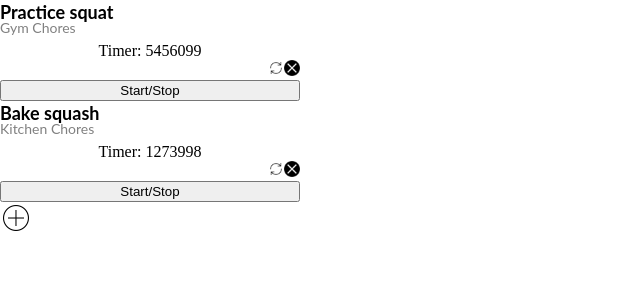
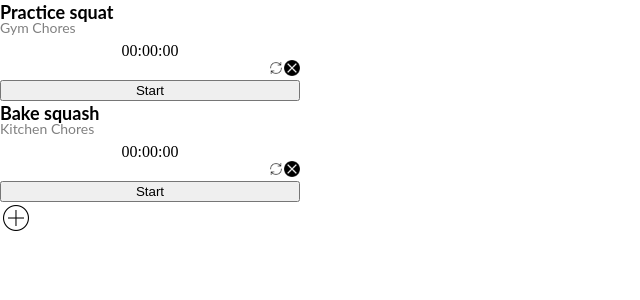
Before and after one commit to tsbajwa/time-tracker-app, a React (Create React App) app: page / in a window 1280 px wide. Shown: the top 300 px of the page, without its empty margins (0-640 px from the left). Built offline with nearby package versions, Linux system fonts and the light colour scheme.

Commit message:
Basic functionality working

```diff
--- /dev/null
+++ b/src/components/DualButton.js
@@ -0,0 +1,17 @@
+import React from 'react';
+
+class DualButton extends React.Component {
+  render() {
+    if (this.props.start) {
+      return (
+        <button onClick={this.props.startOnClick}>{this.props.startBtnText}</button>
+      )
+    } else {
+      return (
+        <button onClick={this.props.stopOnClick}>{this.props.stopBtnText}</button>
+      )
+    }
+  }
+}
+
+export default DualButton;
--- a/src/components/EditableTimer.js
+++ b/src/components/EditableTimer.js
@@ -32,6 +32,8 @@ class EditableTimer extends React.Component {
         toggleState={this.handleToggle}
         delete={this.props.delete}
         toggleTimer={this.props.toggleTimer}
+        timerStartTime={this.props.timerStartTime}
+        recordPaused={this.props.recordPaused}
         />
       );
     }
--- a/src/components/EditableTimerList.js
+++ b/src/components/EditableTimerList.js
@@ -15,6 +15,8 @@ class EditableTimerList extends React.Component {
         key={timer.id}
         delete={this.props.delete}
         toggleTimer={this.props.toggleTimer}
+        timerStartTime={this.props.timerStartTime}
+        recordPaused={this.props.recordPaused}
         />
       );
     })
--- a/src/components/Timer.js
+++ b/src/components/Timer.js
@@ -1,9 +1,27 @@
 import React from 'react';
-import Button from './Button';
+import DualButton from './DualButton';
 import edit from '../assets/edit.png';
 import del from '../assets/del.png';
+import { msToTime } from '../util/helpers';
 
 class Timer extends React.Component {
+  state = {
+    start: true,
+  }
+
+  handleToggleTimerClick = (e) => {
+    e.preventDefault();
+    this.setState({ start: false, })
+    this.props.timerStartTime(this.props.id);
+    this.toggleTimer = setInterval(this.props.toggleTimer,1000,this.props.id);
+  }
+
+  handleStopOnClick = () => {
+   this.setState({ start: true, });
+   clearInterval(this.toggleTimer);
+   this.props.recordPaused(this.props.id);
+  }
+
   render() {
     return (
       <div className='timer'>
@@ -12,15 +30,18 @@ class Timer extends React.Component {
           <p>{this.props.project}</p>
         </div>
         <div className='timer__time'>
-         Timer: {this.props.elapsed}
+         {msToTime(this.props.elapsed)}
         </div>
         <div className='timer__editOptions'>
          <img src={edit} onClick={this.props.toggleState} alt='Edit timer' />
          <img src={del} onClick={() => this.props.delete(this.props.id)} alt='Delete Timer' />
         </div>
-          <Button
-          btnText='Start/Stop'
-          onClick={() => this.props.toggleTimer(this.props.id)}
+        <DualButton
+          start={this.state.start}
+          startOnClick={this.handleToggleTimerClick}
+          startBtnText='Start'
+          stopOnClick={this.handleStopOnClick}
+          stopBtnText='Stop'
           />
       </div>
     );
--- a/src/components/TimerDashboard.js
+++ b/src/components/TimerDashboard.js
@@ -9,35 +9,44 @@ class TimerDashBoard extends React.Component {
         title: 'Practice squat',
         project: 'Gym Chores',
         id: uuid(),
-        elapsed: 5456099,
+        elapsed: null,
         runningSince: null,
+        pausedTime: null,
       },
       {
         title: 'Bake squash',
         project: 'Kitchen Chores',
         id: uuid(),
-        elapsed: 1273998,
+        elapsed: null,
         runningSince: null,
+        pausedTime: null,
       },
     ],
+  }
+
+  recordPausedTime = (id) => {
+    let position = findArrayPosition(id, this.state.timers);
+    let updatedTimers = [...this.state.timers]
+    updatedTimers[position].pausedTime = updatedTimers[position].elapsed;
+    this.setState({ timers: updatedTimers })
+  }
+
+  handleTimerStartTime = (id) => {
+    let position = findArrayPosition(id, this.state.timers);
+    let updatedTimers = [...this.state.timers]
+      updatedTimers[position].runningSince = Date.now();
+      this.setState({ timers: updatedTimers })
   }
 
   handleToggleTimer = (id) => {
       let position = findArrayPosition(id, this.state.timers)
       let updatedTimers = [...this.state.timers]
-      updatedTimers[position].runningSince = Date.now();
+      updatedTimers[position].elapsed = updatedTimers[position].pausedTime + Date.now() - updatedTimers[position].runningSince;
       this.setState({ timers: updatedTimers })
-
-      let runningTimer = setInterval(() => {
-        let currentTimer = [...this.state.timers]
-        currentTimer[position].elapsed = Date.now() - currentTimer[position].runningSince;
-        this.setState({timers: currentTimer })
-      }, 1000)
   }
 
 
   handleUpdate = (title, project, id) => {
-    // TODO:  If strings empty, reverts to default value. Is there better functionailty/result we want?
     if (title === '' && project === '') {
       return
     }
@@ -60,7 +69,7 @@ class TimerDashBoard extends React.Component {
     if (title === '' && project === '') {
       return;
     }
-    const newTimer = {title, project, id: uuid(), elapsed: 0, runningSince: null};
+    const newTimer = {title, project, id: uuid(), elapsed: null, runningSince: null, pausedTime: null};
     const updatedTimers = [...this.state.timers, newTimer]
     this.setState({ timers: updatedTimers });
   }
@@ -73,6 +82,8 @@ class TimerDashBoard extends React.Component {
         handleUpdate={this.handleUpdate}
         delete={this.handleDelete}
         toggleTimer={this.handleToggleTimer}
+        timerStartTime ={this.handleTimerStartTime}
+        recordPaused={this.recordPausedTime}
       />
       <ToggleableTimerForm
         create={this.handleCreate}
--- a/src/util/helpers.js
+++ b/src/util/helpers.js
@@ -12,3 +12,15 @@ export function findArrayPosition(id, array) {
       }
   }
 }
+
+export function msToTime(duration) {
+    let seconds = parseInt((duration/1000)%60)
+    let minutes = parseInt((duration/(1000*60))%60)
+    let hours = parseInt((duration/(1000*60*60))%24);
+
+    hours = (hours < 10) ? "0" + hours : hours;
+    minutes = (minutes < 10) ? "0" + minutes : minutes;
+    seconds = (seconds < 10) ? "0" + seconds : seconds;
+
+    return hours + ":" + minutes + ":" + seconds;
+}
```
